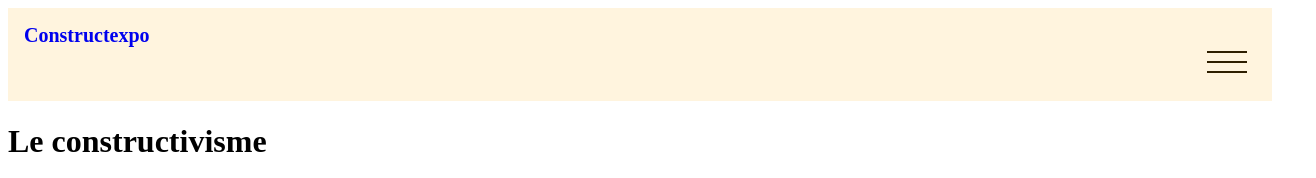
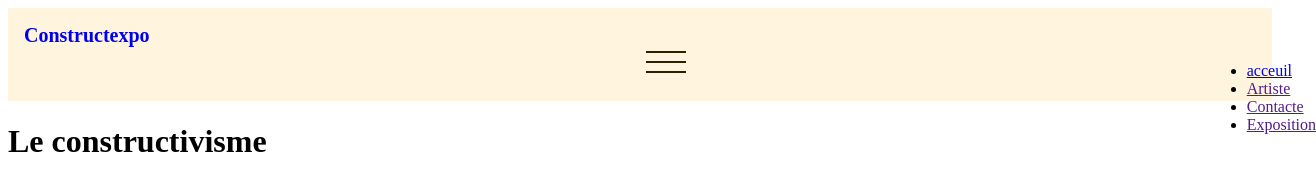
Before and after one commit to MMI-SAE-105/2023-sae-105-Hammachi-Dalil, a plain HTML site: page index.html in a window 1280 px wide. Shown: the top 178 px of the page, 1316 px wide, since content can reach past the window. Drawn offline with nearby package versions, Linux system fonts and the light colour scheme; a web font is replaced by a local one.

Commit message:
menu_html

```diff
--- a/index.html
+++ b/index.html
@@ -15,6 +15,23 @@
         <button class="header__menu-btn menu-btn" @click="menuIsOpen = !menuIsOpen">
             <span class="menu-btn__bar"></span>
         </button>
+
+        <nav class="headre_menu-btn menu-btn" @click="menuIsOpen =! menuIsOpen">
+            <ul class="menu-list">
+                <li class="menu_item">
+                    <a class="menu_link" href="./index.html">acceuil</a>
+                </li>
+                <li class="menu-item">
+                    <a class="menu_link" href="">Artiste</a>
+                </li>
+                <li class="menu-item">
+                    <a class="menu_link" href="">Contacte</a>
+                </li>
+                <li class="menu-item">
+                    <a class="menu_link" href="">Exposition</a>
+                </li>
+            </ul>
+        </nav>
     </header>
     <main>
         <h1>Le constructivisme</h1>
```
